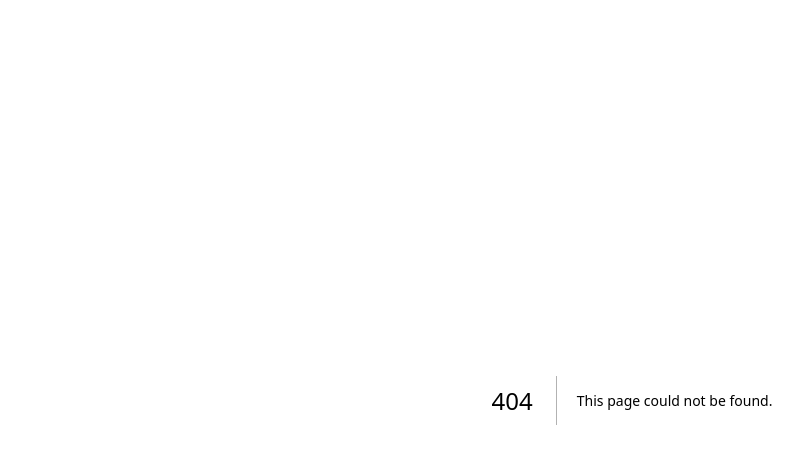
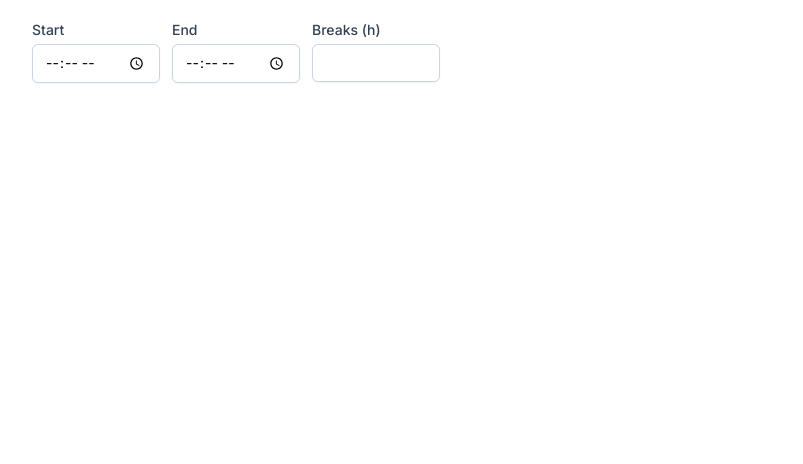
Before and after one commit to felixmokross/worklog, a Next.js app: page /entry in a window 1280 px wide. Before the commit this address had no page. Shown: the top 464 px of the page, without its empty margins (8-811 px from the left). Built offline with nearby package versions, Linux system fonts and the light colour scheme.

Commit message:
Start working on new entry interface

```diff
--- /dev/null
+++ b/app/entry/page.tsx
@@ -0,0 +1,64 @@
+import { useId } from "react";
+
+export default function EntryPage() {
+  return (
+    <div className="flex gap-3 px-10 py-5">
+      <TimeInput className="w-32" label="Start" name="start" step="900" />
+      <TimeInput className="w-32" label="End" name="end" step="900" />
+      <NumberInput
+        className="w-32"
+        label="Breaks (h)"
+        name="break"
+        step="0.25"
+      />
+    </div>
+  );
+}
+
+type TimeInputProps = {
+  label: string;
+  className?: string;
+} & React.InputHTMLAttributes<HTMLInputElement>;
+
+function TimeInput({ label, className, ...props }: TimeInputProps) {
+  const id = `time-input-${useId()}`;
+  return (
+    <div className={className}>
+      <label htmlFor={id} className="block text-sm font-medium text-slate-700">
+        {label}
+      </label>
+      <div className="mt-1">
+        <input
+          className="block w-full rounded-md border-slate-300 shadow-sm focus:border-blue-500 focus:ring-blue-500 sm:text-sm"
+          type="time"
+          id={id}
+          {...props}
+        />
+      </div>
+    </div>
+  );
+}
+
+type NumberInputProps = {
+  label: string;
+  className?: string;
+} & React.InputHTMLAttributes<HTMLInputElement>;
+
+function NumberInput({ label, className, ...props }: NumberInputProps) {
+  const id = `number-input-${useId()}`;
+  return (
+    <div className={className}>
+      <label htmlFor={id} className="block text-sm font-medium text-slate-700">
+        {label}
+      </label>
+      <div className="mt-1">
+        <input
+          className="block w-full rounded-md border-slate-300 shadow-sm focus:border-blue-500 focus:ring-blue-500 sm:text-sm"
+          type="number"
+          id={id}
+          {...props}
+        />
+      </div>
+    </div>
+  );
+}
--- a/package.json
+++ b/package.json
@@ -13,6 +13,7 @@
     "@heroicons/react": "^2.0.14",
     "@next/font": "13.1.2",
     "@prisma/client": "^4.9.0",
+    "@tailwindcss/forms": "^0.5.3",
     "@types/node": "18.11.18",
     "@types/react": "18.0.27",
     "@types/react-dom": "18.0.10",
--- a/tailwind.config.js
+++ b/tailwind.config.js
@@ -10,5 +10,5 @@ module.exports = {
       },
     },
   },
-  plugins: [],
+  plugins: [require("@tailwindcss/forms")],
 };
```
Also changed, not shown: 1 other file (tests, documents, lock files or other folders).
